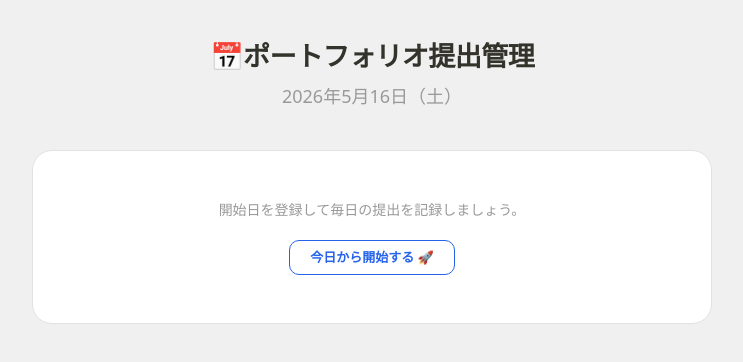
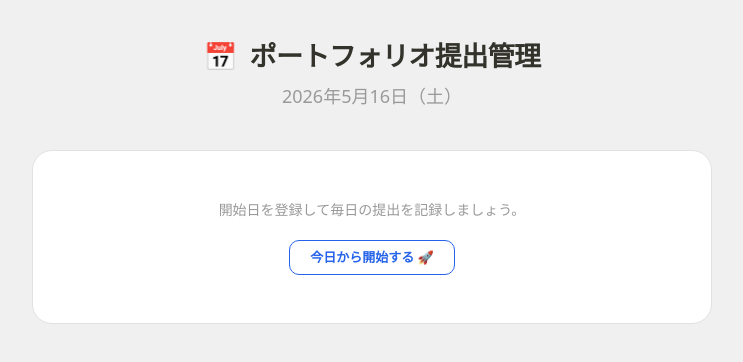
Before and after one commit to hino-333/portfolio-tracker, a plain HTML site: page index.html in a window 1280 px wide. Shown: the whole page, without its empty margins (268-1011 px from the left). Drawn offline with Linux system fonts and the light colour scheme.

Commit message:
Add spaces between emoji and title text

```diff
--- a/index.html
+++ b/index.html
@@ -241,7 +241,7 @@
 <div class="wrap">
 
   <div class="hd">
-    <h1>📅ポートフォリオ提出管理</h1>
+    <h1>📅&nbsp;&nbsp;ポートフォリオ提出管理</h1>
     <p id="hd-date"></p>
   </div>
 
```
